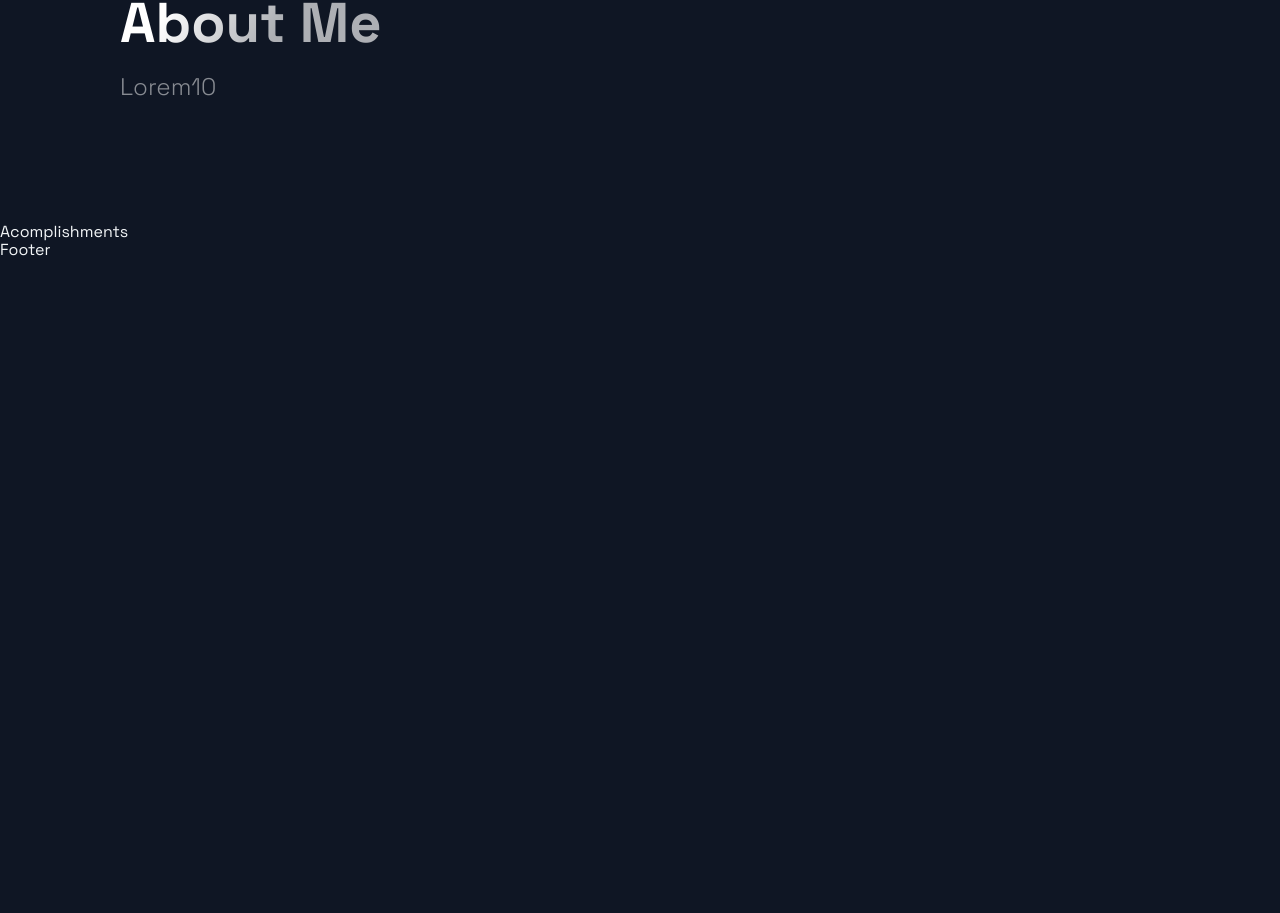
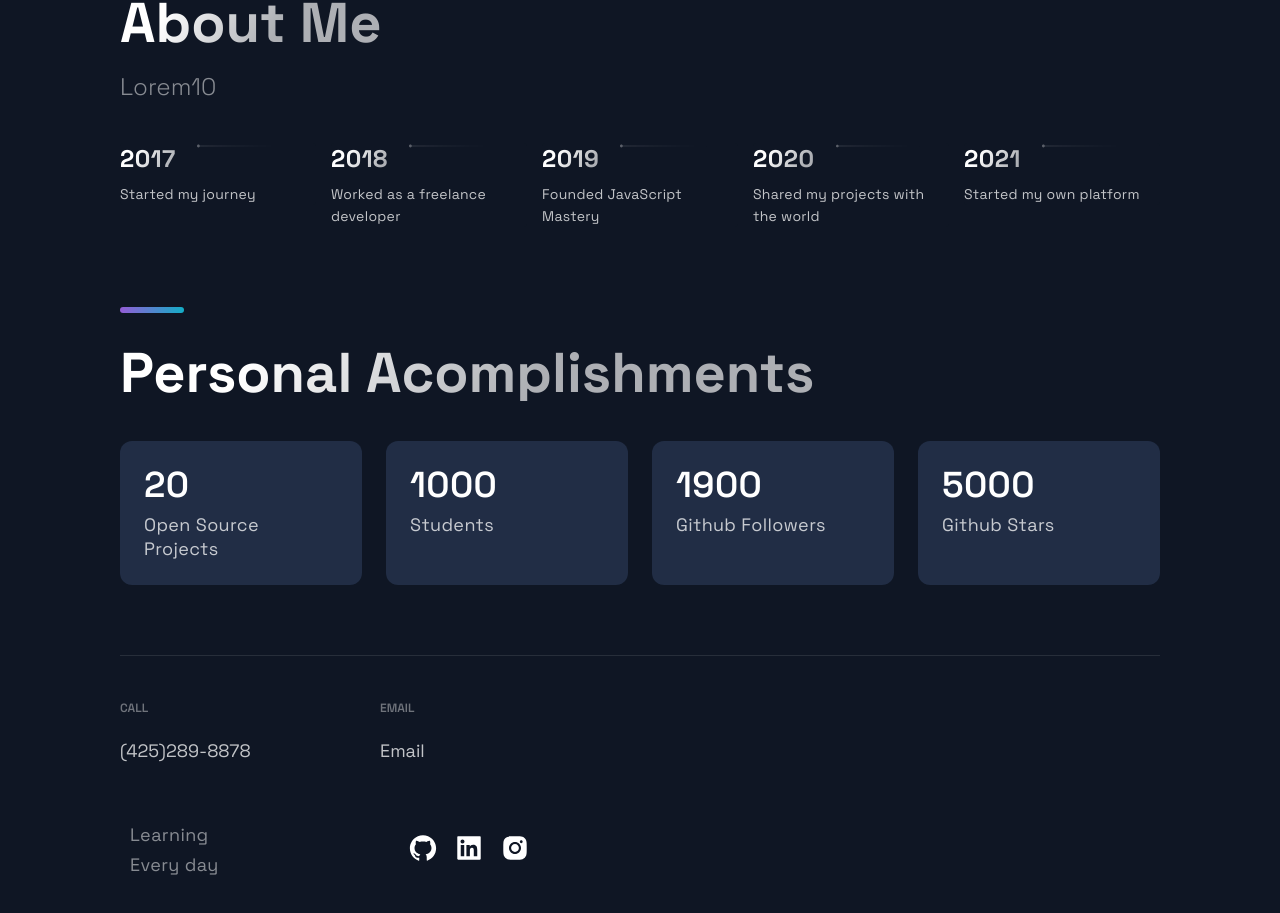
Before and after one commit to JorgeCanul/portofolio, a Next.js app: page / in a window 1280 px wide. Shown: the part 2973-3886 px from the top of the page. Before the commit the page ends 3233 px from the top, so only its background shows below. Built offline with nearby package versions, Linux system fonts and the light colour scheme.

Commit message:
add Hero, Projects, Footer

```diff
--- a/src/components/Acomplishments/Acomplishments.js
+++ b/src/components/Acomplishments/Acomplishments.js
@@ -11,9 +11,17 @@
 ];
 
 const Acomplishments = () => (
-  <div>
-    Acomplishments
-  </div>
+  <Section >
+    <SectionTitle>Personal Acomplishments</SectionTitle>
+    <Boxes>{
+      data.map((card, index) => (
+        <Box key={index}>
+          <BoxNum>{card.number}</BoxNum>
+          <BoxText>{card.text}</BoxText>
+
+        </Box>
+      ))}</Boxes>
+  </Section>
 );
 
 export default Acomplishments;
--- a/src/components/Footer/Footer.js
+++ b/src/components/Footer/Footer.js
@@ -6,9 +6,36 @@
 
 const Footer = () => {
   return (
-    <div>
-      Footer
-    </div>
+    <FooterWrapper>
+      <LinkList>
+      <LinkColumn>
+      <LinkTitle>Call</LinkTitle>
+      <LinkItem href='tel:425-289-8878'>(425)289-8878</LinkItem>
+      </LinkColumn>
+
+      <LinkColumn>
+      <LinkTitle>email</LinkTitle>
+      <LinkItem href='mailto:chivas818@gamil.com'>Email</LinkItem>
+      </LinkColumn>
+      </LinkList>
+    <SocialIconsContainer>
+
+      <SocialContainer>
+        <CompanyContainer>
+          <Slogan>Learning <br />Every day</Slogan>
+        </CompanyContainer>
+     <SocialIcons target="_blank" href='https://github.com/JorgeCanul'>
+        <AiFillGithub size="3rem" />
+     </SocialIcons>
+     <SocialIcons target="_blank" href='https://www.linkedin.com/in/jorge-canul-203199137/'>
+        <AiFillLinkedin size="3rem" />
+     </SocialIcons>
+     <SocialIcons target="_blank" href='https://www.instagram.com/jorgecanul2021/'>
+        <AiFillInstagram size="3rem" />
+     </SocialIcons>
+      </SocialContainer>
+    </SocialIconsContainer>
+    </FooterWrapper>
   );
 };
 
--- a/src/components/TimeLine/TimeLine.js
+++ b/src/components/TimeLine/TimeLine.js
@@ -10,9 +10,9 @@
   const [activeItem, setActiveItem] = useState(0);
   const carouselRef = useRef();
 
-  // const scroll = (node, left) => {
-  //   return node.scrollTo({ left, behavior: 'smooth' });
-  // }
+  const scroll = (node, left) => {
+    return node.scrollTo({ left, behavior: 'smooth' });
+  }
 
   const handleClick = (e, i) => {
     e.preventDefault();
@@ -24,29 +24,30 @@
     }
   }
 
-  // const handleScroll = () => {
-  //   if (carouselRef.current) {
-  //     const index = Math.round((carouselRef.current.scrollLeft / (carouselRef.current.scrollWidth * 0.7)) * TimeLineData.length);
+  const handleScroll = () => {
+    if (carouselRef.current) {
+      const index = Math.round((carouselRef.current.scrollLeft / (carouselRef.current.scrollWidth * 0.7)) * TimeLineData.length);
 
-  //     setActiveItem(index);
-  //   }
-  // }
+      setActiveItem(index);
+    }
+  }
 
   // // snap back to beginning of scroll when window is resized
   // // avoids a bug where content is covered up if coming from smaller screen
-  // useEffect(() => {
-  //   const handleResize = () => {
-  //     scroll(carouselRef.current, 0);
-  //   }
+  useEffect(() => {
+    const handleResize = () => {
+      scroll(carouselRef.current, 0);
+    }
 
-  //   window.addEventListener('resize', handleResize);
-  // }, []);
+    window.addEventListener('resize', handleResize);
+  }, []);
 
   return (
     <Section id="about">
       <SectionTitle>About Me</SectionTitle>
       <SectionText>Lorem10</SectionText>
-      <CarouselContainer ref={carouselRef}>
+      <CarouselContainer ref={carouselRef} onScroll={handleScroll}>
+
         <>
         {TimeLineData.map((item, index) => (
           <CarouselMobileScrollNode key={index} final={index === TOTAL_CAROUSEL_COUNT - 1}>
@@ -54,12 +55,58 @@
             id={`carousel__item-${index}`}
             active={activeItem}
             onClick={(e) => handleClick(e, index)}>
-
+              <CarouselItemTitle>
+                {item.year}
+                <CarouselItemImg
+                    width="208"
+                    height="6"
+                    viewBox="0 0 208 6"
+                    fill="none"
+                    xmlns="http://www.w3.org/2000/svg">
+                    <path
+                      fill-rule="evenodd"
+                      clip-rule="evenodd"
+                      d="M2.5 5.5C3.88071 5.5 5 4.38071 5 3V3.5L208 3.50002V2.50002L5 2.5V3C5 1.61929 3.88071 0.5 2.5 0.5C1.11929 0.5 0 1.61929 0 3C0 4.38071 1.11929 5.5 2.5 5.5Z"
+                      fill="url(#paint0_linear)"
+                      fill-opacity="0.33"
+                    />
+                    <defs>
+                      <linearGradient
+                        id="paint0_linear"
+                        x1="-4.30412e-10"
+                        y1="0.5"
+                        x2="208"
+                        y2="0.500295"
+                        gradientUnits="userSpaceOnUse">
+                        <stop stop-color="white" />
+                        <stop
+                          offset="0.79478"
+                          stop-color="white"
+                          stop-opacity="0"
+                        />
+                      </linearGradient>
+                    </defs>
+                  </CarouselItemImg>
+              </CarouselItemTitle>
+              <CarouselItemText>{item.text}</CarouselItemText>
             </CarouselItem>
           </CarouselMobileScrollNode>
         ))}
         </>
       </CarouselContainer>
+      <CarouselButtons>
+        {TimeLineData.map((item, index) => (
+          <CarouselButton
+          key={index}
+          index={index}
+          active={activeItem}
+          onClick={(e) => handleClick(e, index)}
+          type="button">
+            <CarouselButtonDot active={activeItem}/>
+          </CarouselButton>
+        ))}
+      </CarouselButtons>
+      <SectionDivider />
     </Section>
   );
 };
```
